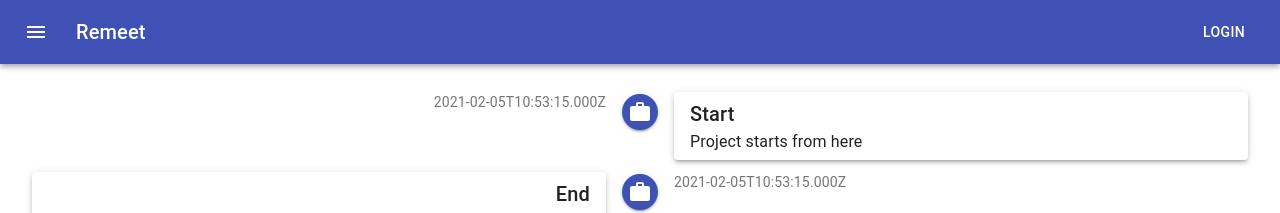
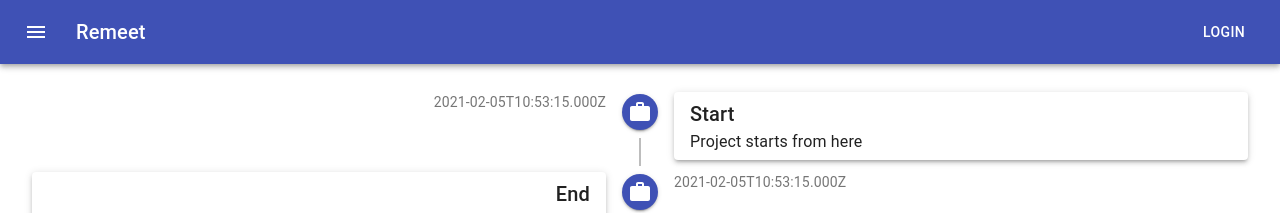
Before and after one commit to FunnyEngineer/Remeet, a React (Create React App) app: page / in a window 1280 px wide. Shown: the top 213 px of the page. Built offline with nearby package versions, Linux system fonts and the light colour scheme.

Commit message:
fix some error

```diff
--- a/src/components/timelinItem.tsx
+++ b/src/components/timelinItem.tsx
@@ -28,7 +28,7 @@
 
 export function CustomTimeLineItem(params:timeLineitem) {
     const classes = useStyles();
-    if (params.isLast) {
+    if (!params.isLast) {
       return (<TimelineItem>
         <TimelineOppositeContent>
           <Typography variant="body2" color="textSecondary">
--- a/src/pages/timeline.tsx
+++ b/src/pages/timeline.tsx
@@ -55,8 +55,8 @@
     content: 'Project ends here',
     topic: 'End',
   }
-  const startItem = <CustomTimeLineItem datetime={nowDate} content='Project starts from here' topic='Start'/>;
-  const endItem = <CustomTimeLineItem datetime={nowDate} content='Project ends here.' topic='End'/>
+  // const startItem = <CustomTimeLineItem datetime={nowDate} content='Project starts from here' topic='Start'/>;
+  // const endItem = <CustomTimeLineItem datetime={nowDate} content='Project ends here.' topic='End'/>
   const [itemList, setitemList] = useState([start, end]);
   var realList = itemList.map((item, index)=>{
     const isLast = (index == itemList.length - 1) ? true : false;
```
